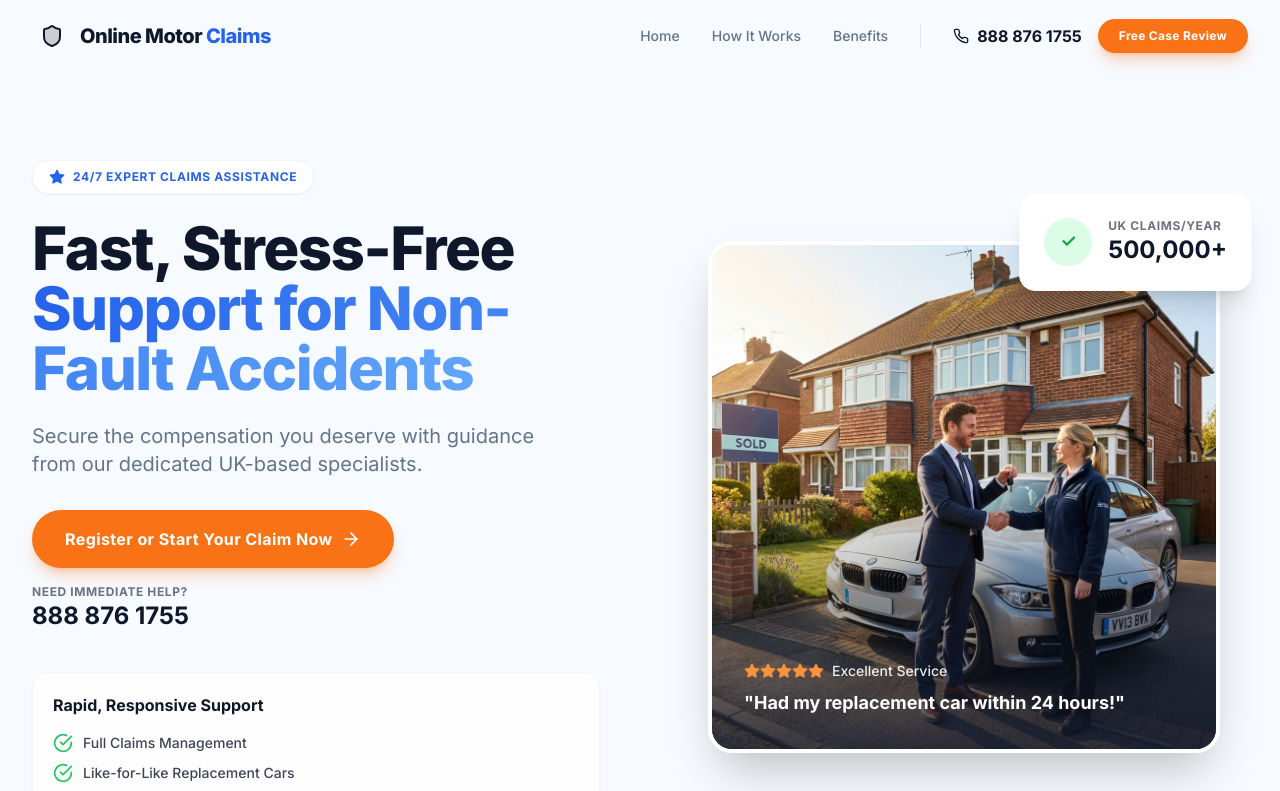
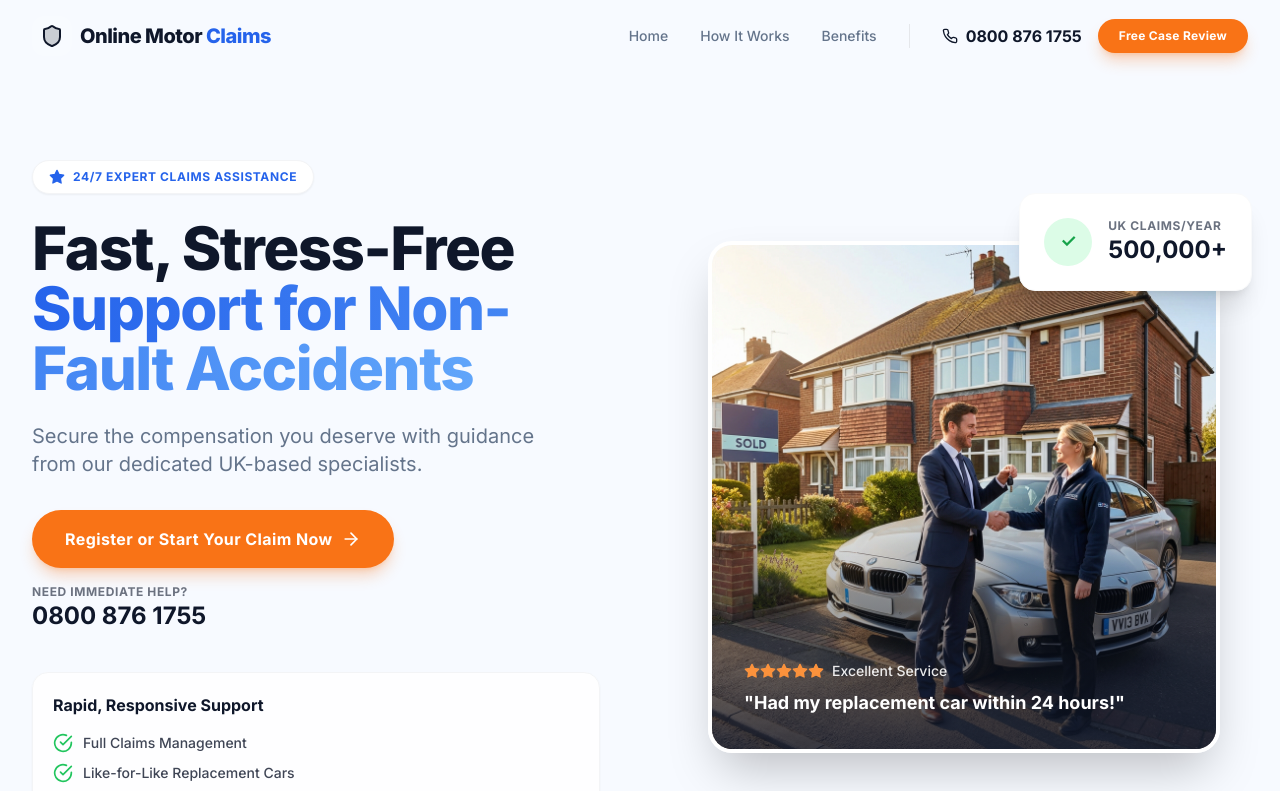
Before and after one commit to boopul22/cloudflareUK1, a React (Vite) app: page / in a window 1280 px wide. Shown: the top 791 px of the page. Built offline with nearby package versions, Linux system fonts and the light colour scheme.

Commit message:
Correct phone number format to UK 0800-876-1755

```diff
--- a/components/Footer.tsx
+++ b/components/Footer.tsx
@@ -57,7 +57,7 @@ const Footer: React.FC = () => {
             <ul className="space-y-4">
               <li className="flex items-center gap-3 text-gray-400">
                 <Phone className="w-5 h-5 text-brand-primary" />
-                <a href="tel:8888761755" className="hover:text-white transition-colors cursor-pointer">888 876 1755</a>
+                <a href="tel:08008761755" className="hover:text-white transition-colors cursor-pointer">0800 876 1755</a>
               </li>
               <li className="flex items-center gap-3 text-gray-400">
                 <Mail className="w-5 h-5 text-brand-primary" />
--- a/components/Hero.tsx
+++ b/components/Hero.tsx
@@ -56,9 +56,9 @@ const Hero: React.FC = () => {
                   <ArrowRight className="w-4 h-4 sm:w-5 sm:h-5" />
                 </Button>
               </div>
-              <a href="tel:8888761755" className="flex flex-col items-center sm:items-start group">
+              <a href="tel:08008761755" className="flex flex-col items-center sm:items-start group">
                 <span className="text-[10px] sm:text-xs font-bold text-gray-500 uppercase tracking-wider">Need Immediate Help?</span>
-                <span className="text-xl sm:text-2xl font-bold text-brand-dark group-hover:text-brand-primary transition-colors">888 876 1755</span>
+                <span className="text-xl sm:text-2xl font-bold text-brand-dark group-hover:text-brand-primary transition-colors">0800 876 1755</span>
               </a>
             </div>
 
--- a/components/Navbar.tsx
+++ b/components/Navbar.tsx
@@ -58,9 +58,9 @@ const Navbar: React.FC = () => {
             <div className="h-6 w-px bg-gray-200"></div>
 
             <div className="flex items-center gap-4">
-              <a href="tel:8888761755" className="flex items-center gap-2 text-brand-dark font-bold hover:text-brand-primary transition-colors">
+              <a href="tel:08008761755" className="flex items-center gap-2 text-brand-dark font-bold hover:text-brand-primary transition-colors">
                 <Phone className="w-4 h-4" />
-                <span>888 876 1755</span>
+                <span>0800 876 1755</span>
               </a>
               <div onClick={() => handleNavClick('contact')}>
                 <Button variant="accent" className="!py-2 !px-5 text-xs cursor-pointer">
@@ -95,9 +95,9 @@ const Navbar: React.FC = () => {
                   Get Free Case Review
                 </Button>
               </div>
-              <a href="tel:8888761755" onClick={() => setIsOpen(false)}>
+              <a href="tel:08008761755" onClick={() => setIsOpen(false)}>
                 <Button fullWidth variant="primary">
-                  Call: 888 876 1755
+                  Call: 0800 876 1755
                 </Button>
               </a>
             </div>
```
